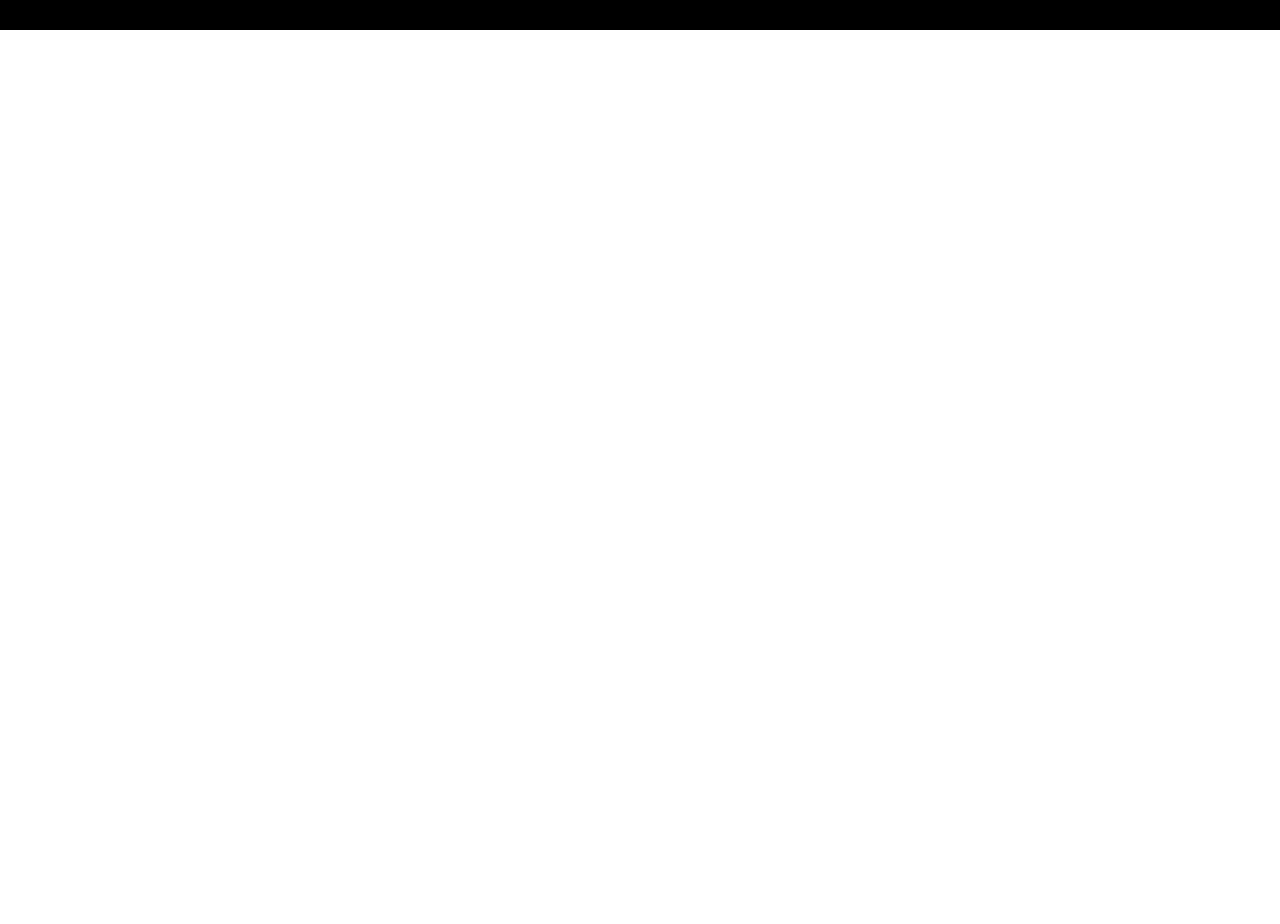
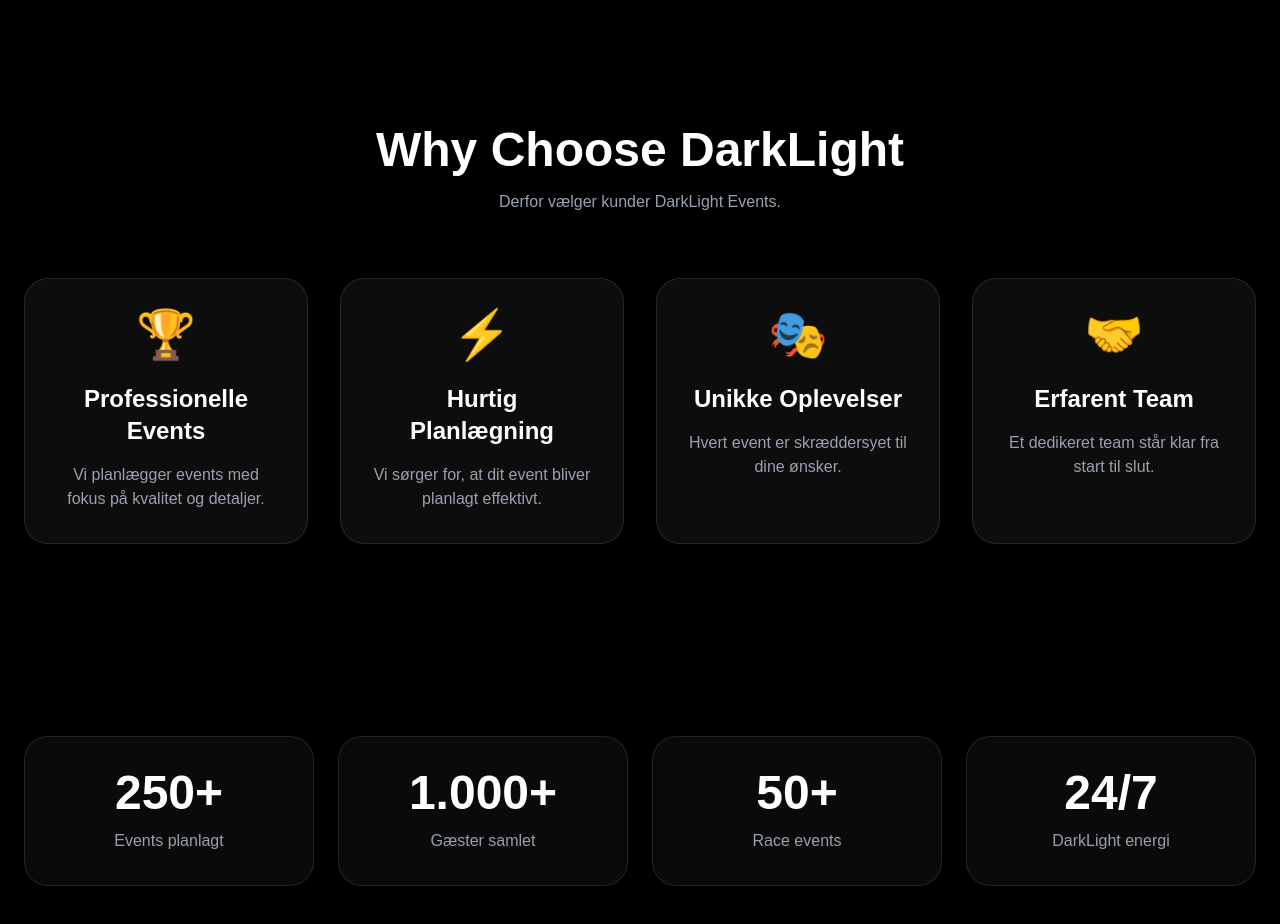
Before and after one commit to maxikingstreamtv-hash/darklight-events, a Next.js app: page / in a window 1280 px wide. Shown: the part 1440-2364 px from the top of the page. Before the commit the page ends 1470 px from the top, so only its background shows below. Built offline with nearby package versions, Linux system fonts and the light colour scheme.

Commit message:
Add why choose and stats sections

```diff
--- a/app/page.tsx
+++ b/app/page.tsx
@@ -1,13 +1,17 @@
 import Navbar from "@/components/layout/Navbar";
 import Hero from "@/components/hero/Hero";
 import FeaturedEvents from "@/components/events/FeaturedEvents";
+import WhyChoose from "@/components/sections/WhyChoose";
+import Stats from "@/components/sections/Stats";
 
 export default function Home() {
   return (
     <main className="min-h-screen bg-black text-white">
-      <Navbar />
-      <Hero />
-      <FeaturedEvents />
+<Navbar />
+<Hero />
+<FeaturedEvents />
+<WhyChoose />
+<Stats />
     </main>
   );
 }
--- /dev/null
+++ b/components/sections/Stats.tsx
@@ -0,0 +1,24 @@
+const stats = [
+  { number: "250+", label: "Events planlagt" },
+  { number: "1.000+", label: "Gæster samlet" },
+  { number: "50+", label: "Race events" },
+  { number: "24/7", label: "DarkLight energi" },
+];
+
+export default function Stats() {
+  return (
+    <section className="bg-black px-6 py-24 text-white">
+      <div className="mx-auto grid max-w-7xl gap-6 md:grid-cols-4">
+        {stats.map((stat) => (
+          <div
+            key={stat.label}
+            className="rounded-3xl border border-white/10 bg-white/[0.04] p-8 text-center"
+          >
+            <h3 className="text-5xl font-black">{stat.number}</h3>
+            <p className="mt-3 text-gray-400">{stat.label}</p>
+          </div>
+        ))}
+      </div>
+    </section>
+  );
+}
--- /dev/null
+++ b/components/sections/WhyChoose.tsx
@@ -0,0 +1,59 @@
+const items = [
+  {
+    icon: "🏆",
+    title: "Professionelle Events",
+    text: "Vi planlægger events med fokus på kvalitet og detaljer.",
+  },
+  {
+    icon: "⚡",
+    title: "Hurtig Planlægning",
+    text: "Vi sørger for, at dit event bliver planlagt effektivt.",
+  },
+  {
+    icon: "🎭",
+    title: "Unikke Oplevelser",
+    text: "Hvert event er skræddersyet til dine ønsker.",
+  },
+  {
+    icon: "🤝",
+    title: "Erfarent Team",
+    text: "Et dedikeret team står klar fra start til slut.",
+  },
+];
+
+export default function WhyChoose() {
+  return (
+    <section className="bg-black py-24 px-6 text-white">
+      <div className="mx-auto max-w-7xl">
+        <h2 className="text-center text-5xl font-black">
+          Why Choose DarkLight
+        </h2>
+
+        <p className="mt-4 text-center text-gray-400">
+          Derfor vælger kunder DarkLight Events.
+        </p>
+
+        <div className="mt-16 grid gap-8 md:grid-cols-2 lg:grid-cols-4">
+          {items.map((item) => (
+            <div
+              key={item.title}
+              className="rounded-3xl border border-white/10 bg-white/5 p-8 text-center hover:border-white/40 transition"
+            >
+              <div className="text-5xl">
+                {item.icon}
+              </div>
+
+              <h3 className="mt-6 text-2xl font-bold">
+                {item.title}
+              </h3>
+
+              <p className="mt-4 text-gray-400">
+                {item.text}
+              </p>
+            </div>
+          ))}
+        </div>
+      </div>
+    </section>
+  );
+}
```
